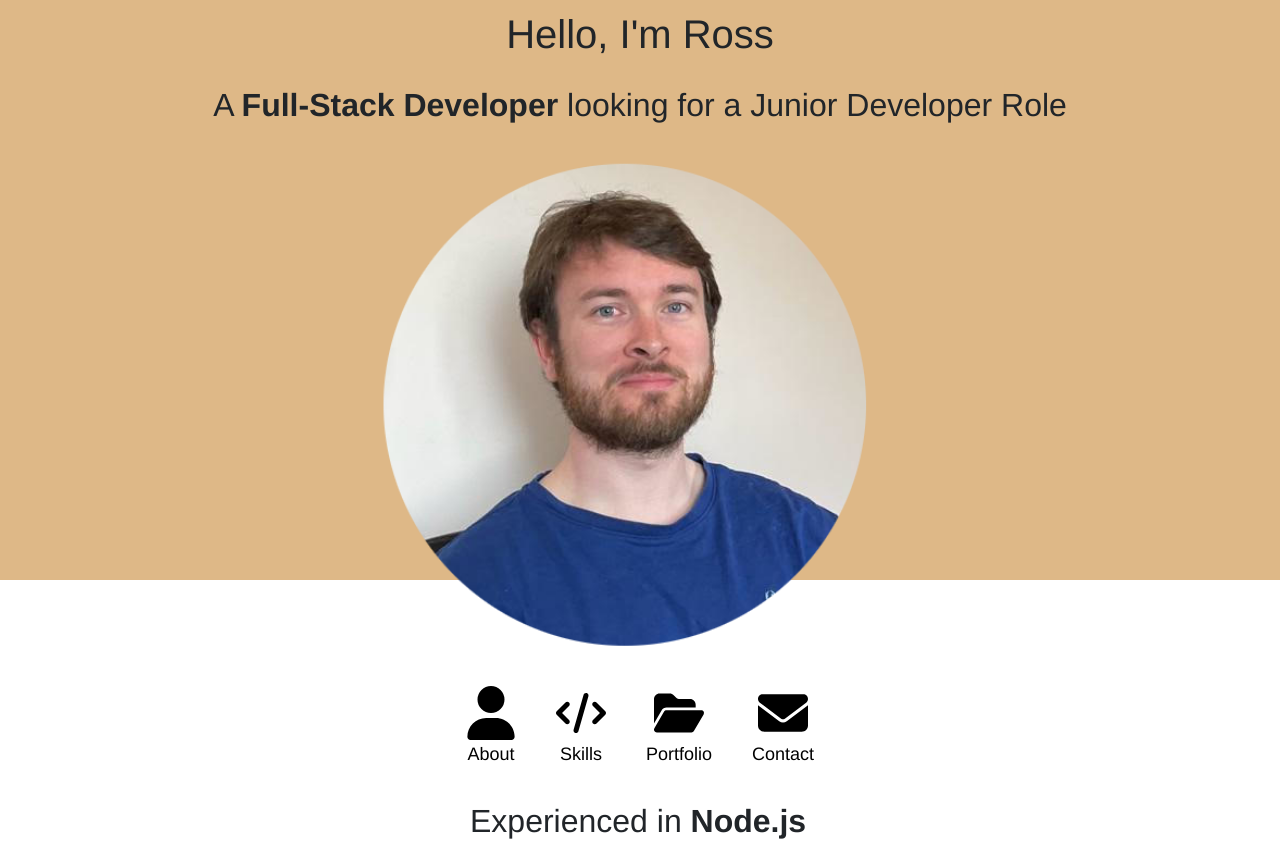
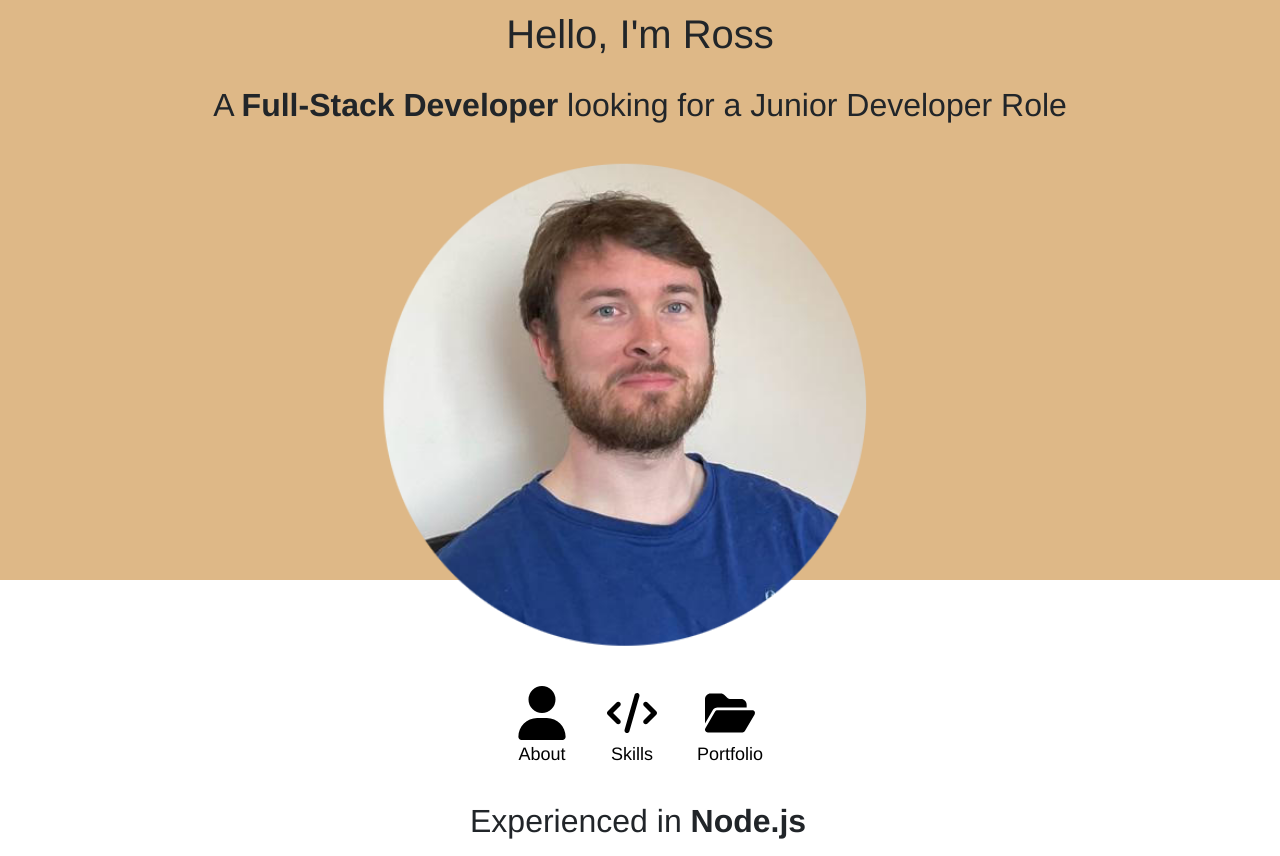
Before and after one commit to RoKen1000/portfolio-website, a React (Create React App) app: page / in a window 1280 px wide. Built offline with nearby package versions, Linux system fonts and the light colour scheme.

Commit message:
Upgrade package-lock as a babel module was out of date. Remove links to about section in the various different nav bars. Remove left over commented line of code in About section.

```diff
--- a/src/components/About.jsx
+++ b/src/components/About.jsx
@@ -1,6 +1,5 @@
 import { motion } from "framer-motion"
 import "../styles/About.css"
-// import me from "../images/rk1-c.png"
 import me from "../images/rk2.jpg"
 
 export const About = () => {
--- a/src/components/DesktopNavBar.jsx
+++ b/src/components/DesktopNavBar.jsx
@@ -16,7 +16,6 @@ export const DesktopNavBar = ({buttonClicked, setButtonClicked}) => {
                 <NavLink className={buttonClicked === "about-nav-button" ? "clicked-button" : null} onClick={() => handleClick("about-nav-button")} to="/about">About</NavLink>
                 <NavLink className={buttonClicked === "skills-nav-button" ? "clicked-button" : null} onClick={() => handleClick("skills-nav-button")} to="/skills">Skills</NavLink>
                 <NavLink className={buttonClicked === "portfolio-nav-button" ? "clicked-button" : null} onClick={() => handleClick("portfolio-nav-button")} to="/portfolio">Portfolio</NavLink>
-                <NavLink className={buttonClicked === "contact-nav-button" ? "clicked-button" : null} onClick={() => handleClick("contact-nav-button")} to="/contact">Contact</NavLink>
             </nav>
         </div>
     )
--- a/src/components/HomeNavImages.jsx
+++ b/src/components/HomeNavImages.jsx
@@ -29,12 +29,6 @@ export const HomeNavImages = ({setButtonClicked}) => {
                     </Link>
                     <p>Portfolio</p>
                 </div>
-                <div>
-                    <Link to="/contact" >
-                        <FontAwesomeIcon onClick={() => handleClick("contact-nav-button")} icon={faEnvelope} className="icons" alt="Icon of an envelope linking to the contact page." size="3x"/>
-                    </Link>
-                    <p>Contact</p>
-                </div>
             </div>
         </nav>
     )
--- a/src/components/MobileNavPanel.jsx
+++ b/src/components/MobileNavPanel.jsx
@@ -41,11 +41,6 @@ export const MobileNavPanel = () => {
                             alt="Icon of a folder linking to the portfolio page." size="3x"/>
                             <p>Portfolio</p>
                         </NavLink>
-                        <NavLink to="/contact" className="mobile-nav-link" onClick={handleClose}>
-                            <FontAwesomeIcon icon={faEnvelope} className="mobile-nav-icons"
-                            alt="Icon of an envelope linking to the contact page." size="3x"/>
-                            <p>Contact</p>
-                        </NavLink>
                 </Offcanvas.Body>
             </Offcanvas>
         </nav>
```
Also changed, not shown: 1 other file (tests, documents, lock files or other folders).
